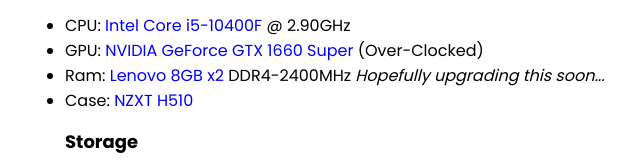
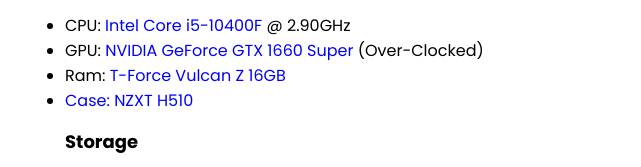
Before and after one commit to polargh/specs, a plain HTML site: page index.html in a window 1280 px wide. Shown: the part 196-363 px from the top of the page, without its empty margins (0-641 px from the left). Drawn offline with Linux system fonts and the light colour scheme.

Commit message:
Update index.html

```diff
--- a/index.html
+++ b/index.html
@@ -17,7 +17,7 @@
         <ul>
             <li>CPU: <a href="https://pcpartpicker.com/product/vrhmP6/intel-core-i5-10400f-29-ghz-6-core-processor-bx8070110400f">Intel Core i5-10400F</a> @ 2.90GHz</li>
             <li>GPU: <a href="https://www.amazon.com/MSI-GeForce-192-bit-Support-Graphics/dp/B07ZHDZ1K6/ref=sr_1_3?dchild=1&keywords=1660+super&qid=1631061042&s=electronics&sr=1-3">NVIDIA GeForce GTX 1660 Super</a> (Over-Clocked)</li>
-            <li>Ram: <a href="https://www.amazon.com/Lenovo-DDR4-2400MHz-SoDIMM-Memory/dp/B01MTRRKGM">Lenovo 8GB x2</a> DDR4-2400MHz <em>Hopefully upgrading this soon...</em></li>
+            <li>Ram: <a href="https://www.amazon.com/TEAMGROUP-T-Force-Vulcan-3000MHz-Desktop/dp/B07QRSPFG7/">T-Force Vulcan Z 16GB</li>
             <li>Case: <a href="https://pcpartpicker.com/product/6Cyqqs/nzxt-h510-atx-mid-tower-case-ca-h510b-w1">NZXT H510</a></li>
             <h2>Storage</h2>
             <ul>
```
